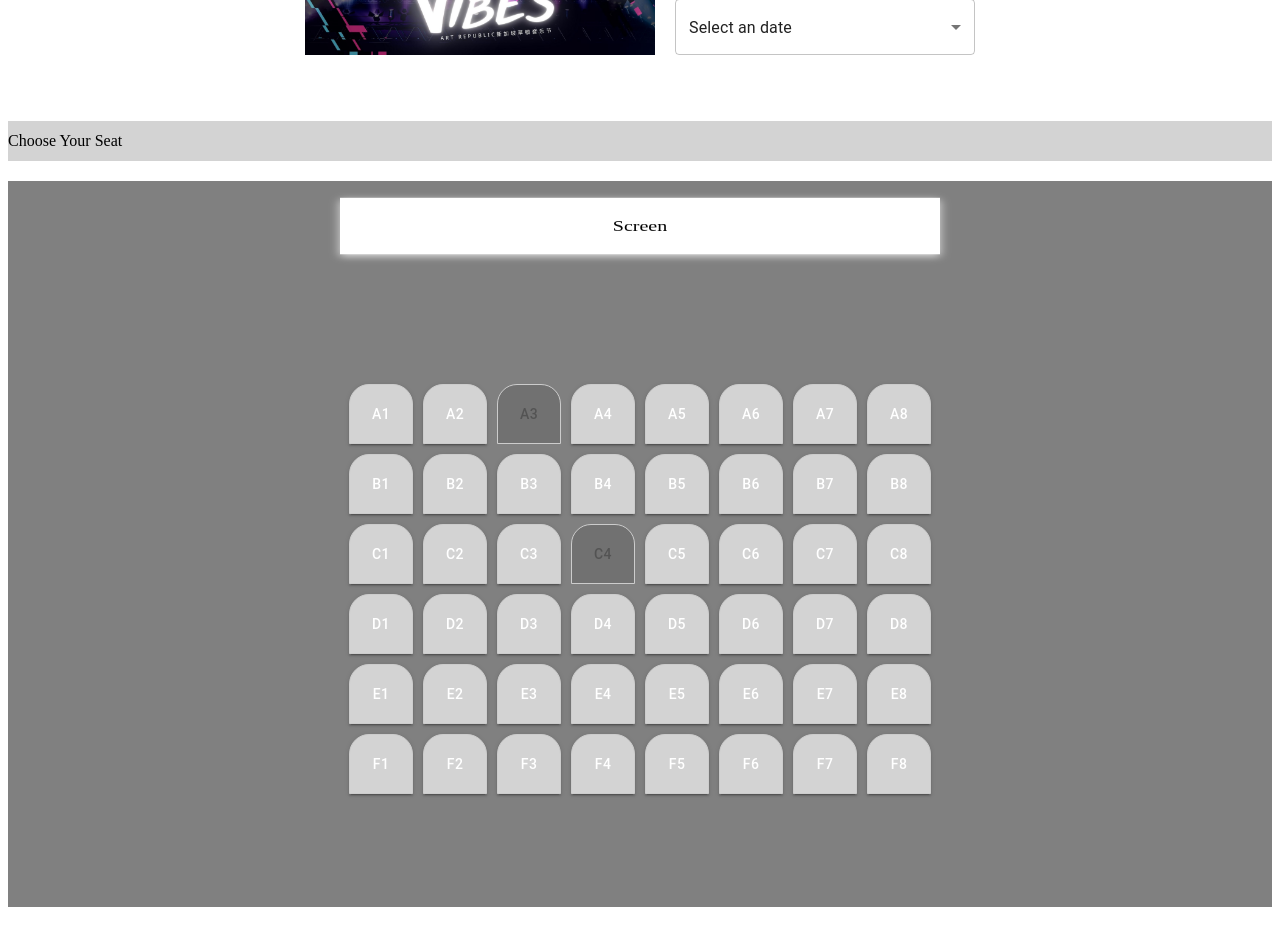
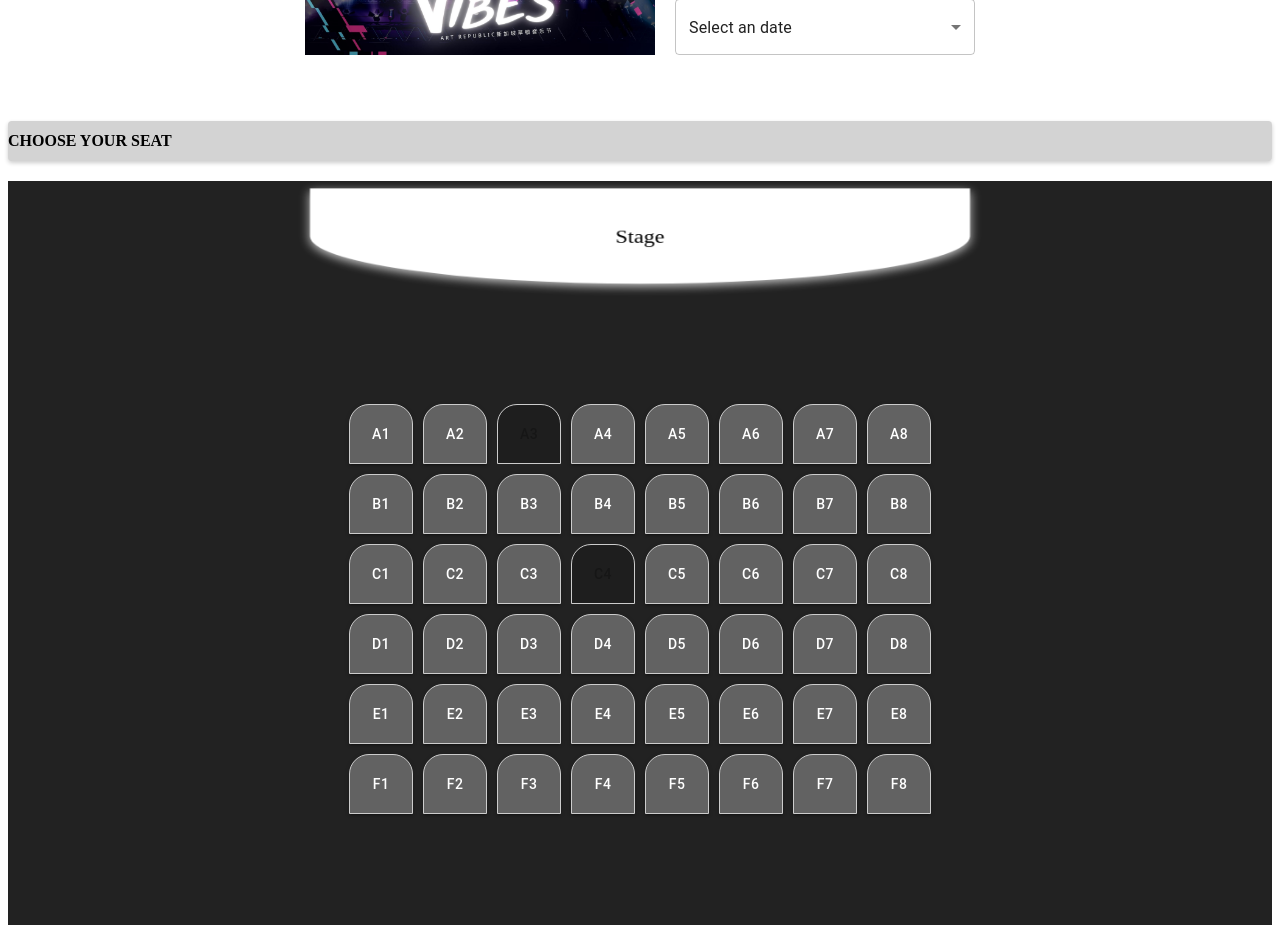
Before and after one commit to amelia-chew-2022/CS203-Project, a React (Create React App) app in the folder frontend/: page /seatselect in a window 1280 px wide. Shown: the part 320-1245 px from the top of the page. Built offline with nearby package versions, Linux system fonts and the light colour scheme.

Commit message:
Updated the design of the seat map

```diff
--- a/frontend/src/components/seatselect/ButtonGrid.js
+++ b/frontend/src/components/seatselect/ButtonGrid.js
@@ -12,6 +12,7 @@ function ButtonGrid({ onButtonClick }) {
     alignItems: "center",
     minHeight: "10vh",
     padding: "0 20px",
+    width: "800px", // Set a fixed width for the grid container
   };
 
   const buttonStyle = {
@@ -20,13 +21,13 @@ function ButtonGrid({ onButtonClick }) {
     margin: "5px",
     borderRadius: "20px 20px 0 0",
     borderBottom: "none",
-    backgroundColor: "lightgray",
+    backgroundColor: "#626262",
     border: "1px solid #ccc",
   };
 
   const selectedButtonStyle = {
     ...buttonStyle,
-    backgroundColor: "green",
+    backgroundColor: "#7bc47f",
   };
 
   // Create a 2D array to represent the button grid
@@ -47,7 +48,9 @@ function ButtonGrid({ onButtonClick }) {
     [false, false, false, false, false, false, false, false],
   ];
 
-  const [disabledButtons, setDisabledButtons] = useState(initialDisabledButtons);
+  const [disabledButtons, setDisabledButtons] = useState(
+    initialDisabledButtons
+  );
 
   const handleButtonClick = (row, col) => {
     const updatedButtons = [...buttons];
@@ -55,7 +58,7 @@ function ButtonGrid({ onButtonClick }) {
     setButtons(updatedButtons);
 
     // Update the click count
-     newClickCount = updatedButtons
+    newClickCount = updatedButtons
       .flat()
       .filter((isButtonSelected) => isButtonSelected).length;
     setClickCount(newClickCount);
@@ -94,9 +97,10 @@ function ButtonGrid({ onButtonClick }) {
                         isButtonSelected
                           ? selectedButtonStyle
                           : disabledButtons[rowIndex][colIndex]
-                          ? { ...buttonStyle, backgroundColor: "gray" }
+                          ? { ...buttonStyle, backgroundColor: "pink" }
                           : buttonStyle
                       }
+
                       onClick={() => handleButtonClick(rowIndex, colIndex)}
                       disabled={disabledButtons[rowIndex][colIndex]}
                     >
--- a/frontend/src/components/seatselect/StepperComponent.js
+++ b/frontend/src/components/seatselect/StepperComponent.js
@@ -15,13 +15,6 @@ const CustomStepConnector = () => (
 const StepperComponent = ({ steps }) => {
   const [activeStep, setActiveStep] = useState(0);
 
-  const handleNext = () => {
-    setActiveStep((prevActiveStep) => prevActiveStep + 1);
-  };
-
-  const handleBack = () => {
-    setActiveStep((prevActiveStep) => prevActiveStep - 1);
-  };
 
   return (
     <div>
--- a/frontend/src/pages/SeatSelect.js
+++ b/frontend/src/pages/SeatSelect.js
@@ -5,16 +5,8 @@ import FieldsRow from "../components/form/FieldsRow";
 import vibes from "../assets/vibes.png"; // with import
 import Dropdown from "../components/seatselect/DropDown";
 import ButtonGrid from "../components/seatselect/ButtonGrid";
-import GridTable from "../components/seatselect/BasicTable";
 
-import {
-  TextField,
-  FormControl,
-  InputLabel,
-  Select,
-  MenuItem,
-  Button,
-} from "@mui/material";
+import { Button } from "@mui/material";
 
 //Progress bar
 const steps = ["Seat Selection", "Confirmation", "Payment"];
@@ -43,7 +35,7 @@ function SeatSelect() {
       >
         {/* Image on the left */}
         <div style={{ marginRight: "20px" }}>
-          <img src={vibes} alt="Your Image" width="350" height="150" />
+          <img src={vibes} alt="img" width="350" height="150" />
         </div>
 
         {/* Text box and dropdown to the right */}
@@ -63,15 +55,25 @@ function SeatSelect() {
       <div
         className="divider"
         style={{
-          width: "100%", // Adjust the width as needed
-          height: "40px", // Adjust the height as needed
-          backgroundColor: "#d3d3d3", // Change the background color
+          width: "100%",
+          backgroundColor: "lightgrey", // Background color (gold)
+          boxShadow: "0 2px 4px rgba(0, 0, 0, 0.2)",
           margin: "20px 0",
           display: "flex",
+
           alignItems: "center",
+          height: "40px", // Height of the rectangular background
+          borderRadius: "4px", // Rounded corners for the rectangle
         }}
       >
-        <p>Choose Your Seat</p>
+        <p
+          style={{
+            fontWeight: "bold",
+            textTransform: "uppercase",
+          }}
+        >
+          Choose Your Seat
+        </p>
       </div>
 
       {/*Seat Select component*/}
@@ -79,7 +81,7 @@ function SeatSelect() {
       <div
         className="SeatSelect-Component"
         style={{
-          backgroundColor: "#808080",
+          backgroundColor: "#222222",
           display: "flex",
           justifyContent: "center",
           alignItems: "center",
@@ -88,32 +90,38 @@ function SeatSelect() {
         }}
       >
         <div
-          className="screen"
+          className="Stage"
           style={{
             backgroundColor: "#fff",
-            height: "80px",
+            height: "100px",
             width: "600px",
             margin: "5px 0",
-            transform: "rotateX(-45deg)",
+            transform: "rotateX(-30deg) scale(1.1)",
             boxShadow: "0 3px 10px rgba(255, 255, 255, 0.75)",
             display: "flex", // Use Flexbox
             alignItems: "center", // Center vertically
             justifyContent: "center", // Center horizontally
+            borderRadius: "0 0 50% 50%", // This creates a semi-circle
           }}
         >
-          <p style={{ fontSize: "20px" }}>Screen</p>
+          <p style={{ fontSize: "20px" }}>Stage</p>
         </div>
 
-        <ButtonGrid onButtonClick={handleButtonClick}></ButtonGrid>
+        <ButtonGrid
+          onButtonClick={handleButtonClick}
+          style={{ marginBottom: "20px" }}
+        ></ButtonGrid>
         {clickCount > 0 && (
           <div
             style={{
               backgroundColor: "lightgray",
               width: "100%",
               display: "flex",
-              justifyContent: "center", // Center horizontally
-              alignItems: "center", // Center vertically
-              height: "50px", // Set a height to center the text vertically
+              justifyContent: "center",
+              alignItems: "center",
+              height: "50px",
+              fontSize: "18px", // Set the font size
+              fontWeight: "bold", // Set the font weight to bold
             }}
           >
             You selected &nbsp; <b>{clickCount} </b>&nbsp;<p>tickets</p>
@@ -138,7 +146,7 @@ function SeatSelect() {
             style={{
               width: "20px",
               height: "20px",
-              backgroundColor: "lightgray",
+              backgroundColor: "#626262",
               marginRight: "5px",
             }}
           ></div>
@@ -151,7 +159,7 @@ function SeatSelect() {
             style={{
               width: "20px",
               height: "20px",
-              backgroundColor: "red",
+              backgroundColor: "#222222",
               marginRight: "5px",
             }}
           ></div>
@@ -162,7 +170,7 @@ function SeatSelect() {
             style={{
               width: "20px",
               height: "20px",
-              backgroundColor: "green",
+              backgroundColor: "#7bc47f",
               marginRight: "5px",
             }}
           ></div>
@@ -232,7 +240,7 @@ function SeatSelect() {
                   color="primary"
                   style={{
                     left: "92%", // Adjust the horizontal position as needed
-              marginBottom:"20px"
+                    marginBottom: "20px",
                   }}
                 >
                   CheckOut
@@ -241,8 +249,6 @@ function SeatSelect() {
             </div>
           )}
         </div>
-
-
       </div>
     </>
   );
```
Lines whose indentation alone changed are shown as unchanged.
